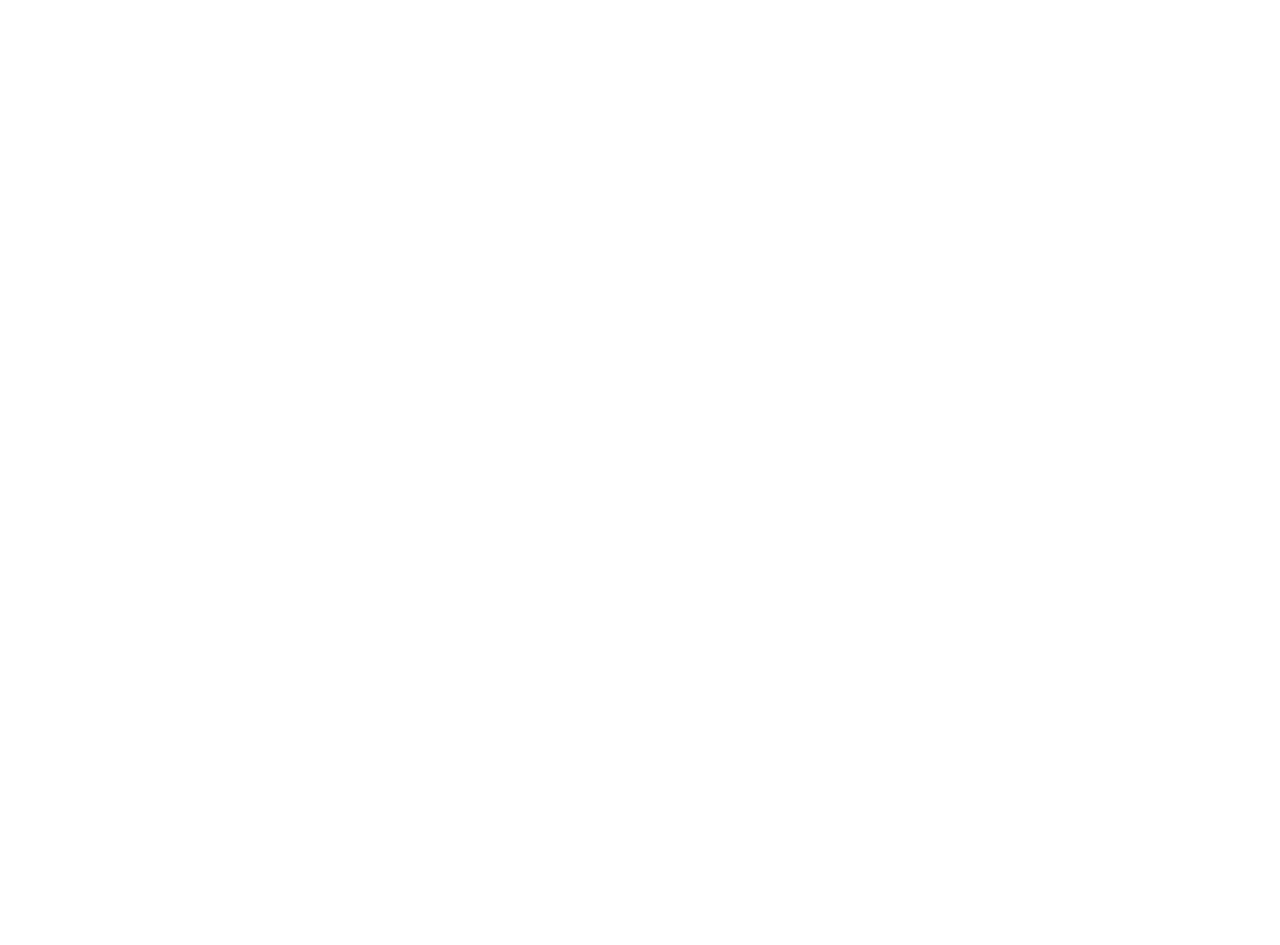
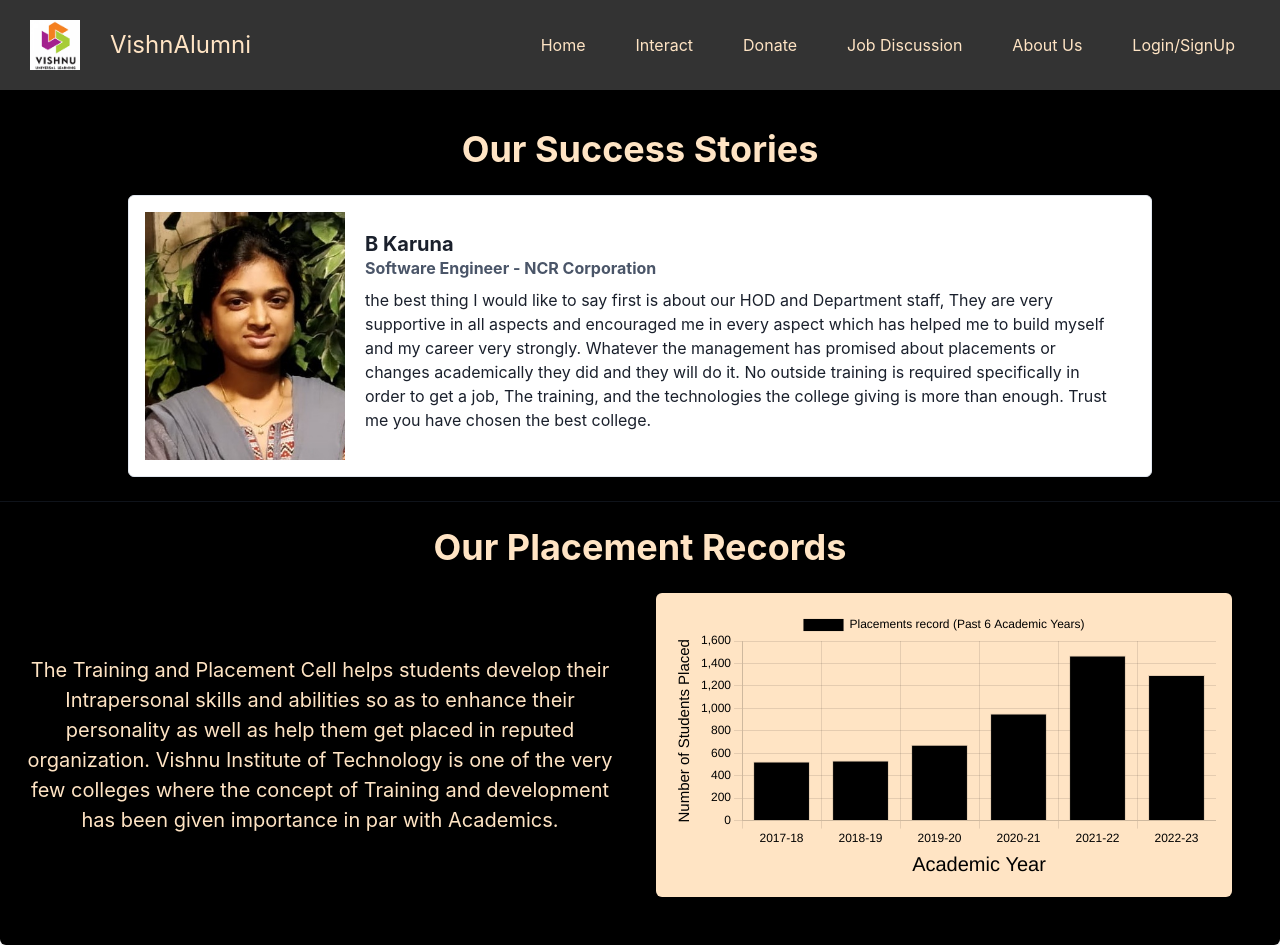
Before and after one commit to purna1031/Sih, a React (Create React App) app in the folder client/: page /aboutus in a window 1280 px wide. Before the commit this address had no page. Before the commit the page ends 800 px from the top, so only its background shows below. Built offline with nearby package versions, Linux system fonts and the light colour scheme.

Commit message:
update nav

```diff
--- a/client/src/App.js
+++ b/client/src/App.js
@@ -4,8 +4,8 @@ import { ChakraProvider } from '@chakra-ui/react';
 
 import Login from './pages/login';
 import Signup from './pages/signup';
-import Dashboard from './pages/dashboard/dashboard';
-
+import Home from './pages/home';
+import AboutUs from './pages/aboutus';
 const App = () => {
   return (
     <ChakraProvider>
@@ -13,7 +13,8 @@ const App = () => {
         <Routes>
           <Route path="/login" element={<Login />} />
           <Route path="/signup" element={<Signup />} />
-          <Route path="/" element={<Dashboard />} />
+          <Route path="/" element={<Home />} />
+          <Route path="/aboutus" element={<AboutUs/>} />
         </Routes>
       </Router>
     </ChakraProvider>
--- a/client/src/index.js
+++ b/client/src/index.js
@@ -3,10 +3,12 @@ import ReactDOM from 'react-dom/client';
 import './index.css';
 import App from './App';
 import reportWebVitals from './reportWebVitals';
+import Nav from "../src/pages/nav";
 
 const root = ReactDOM.createRoot(document.getElementById('root'));
 root.render(
   <React.StrictMode>
+    <Nav />
     <App />
   </React.StrictMode>
 );
--- a/client/src/pages/UserContext.jsx
+++ b/client/src/pages/UserContext.jsx
@@ -11,3 +11,5 @@ export const UserProvider = ({ children }) => {
     </UserContext.Provider>
   );
 };
+
+export default UserContext;
--- a/client/src/pages/aboutus.jsx
+++ b/client/src/pages/aboutus.jsx
@@ -144,7 +144,8 @@ const AboutUs = () => {
   const currentAlumni = alumniData[currentIndex];
 
   return (
-    <>
+    <><Card
+    backgroundColor="black">
       <br /><br />
       <Heading
           backgroundColor="black"
@@ -177,8 +178,8 @@ const AboutUs = () => {
                       <Heading size='md'>{currentAlumni.name}</Heading>
                       <Text fontWeight="bold" color="gray.600">{currentAlumni.position}</Text>
                       <Text py='2'>
-                          {currentAlumni.description.length > 300
-                            ? `${currentAlumni.description.substring(0, 300)}...`
+                          {currentAlumni.description.length > 3000
+                            ? `${currentAlumni.description.substring(0, 3000)}...`
                             : currentAlumni.description}
                       </Text>
                   </CardBody>
@@ -222,7 +223,10 @@ const AboutUs = () => {
             <Bar data={data} options={options} />
           </Box>
         </Flex>
-      </Center>
+      </Center><br />
+      <br />
+    </Card>
+
     </>
   );
 }
--- /dev/null
+++ b/client/src/pages/nav.jsx
@@ -0,0 +1,59 @@
+import React from "react";
+import './dash.css';
+import logo from '../images/vishnu.png';
+import Footer from "./footer";
+
+const Nav =()=>{
+    return (
+        <div className="main-dash">
+          <header>
+            <nav>
+              <div className="logo">
+                <img src={logo} alt="logo" height="50" width="50" />
+                <p>VishnAlumni</p>
+              </div>
+              <ul>
+
+                <li>
+                  <a href="/">
+                    Home
+                  </a>
+                </li>
+                <li>
+                  <a href="/interact">Interact
+                  </a>
+                </li>
+                <li>
+                  <a href="/donate">
+                    Donate
+                  </a>
+                </li>
+                <li>
+                  <a href="/jobdiscussion">
+                    Job Discussion
+                  </a>
+                </li>
+                <li>
+                  <a href="/aboutus">
+                    About Us
+                  </a>
+                </li>
+                <li>
+                  <a href="/signup">
+                    Login/SignUp
+                  </a>
+                </li>
+              </ul>
+            </nav>
+          </header>
+
+
+
+          <footer>
+            <Footer />
+          </footer>
+        </div>
+      );
+};
+
+export default Nav;
--- a/client/src/pages/signup.jsx
+++ b/client/src/pages/signup.jsx
@@ -17,7 +17,7 @@ import {
 import axios from 'axios';
 import { useNavigate } from 'react-router';
 import { useContext } from 'react';
-
+import UserContext from './UserContext'
 
 
 const SignupForm = () => {
```
Also changed, not shown: client/src/pages/dash.css (renamed from client/src/pages/dashboard/dash.css).
